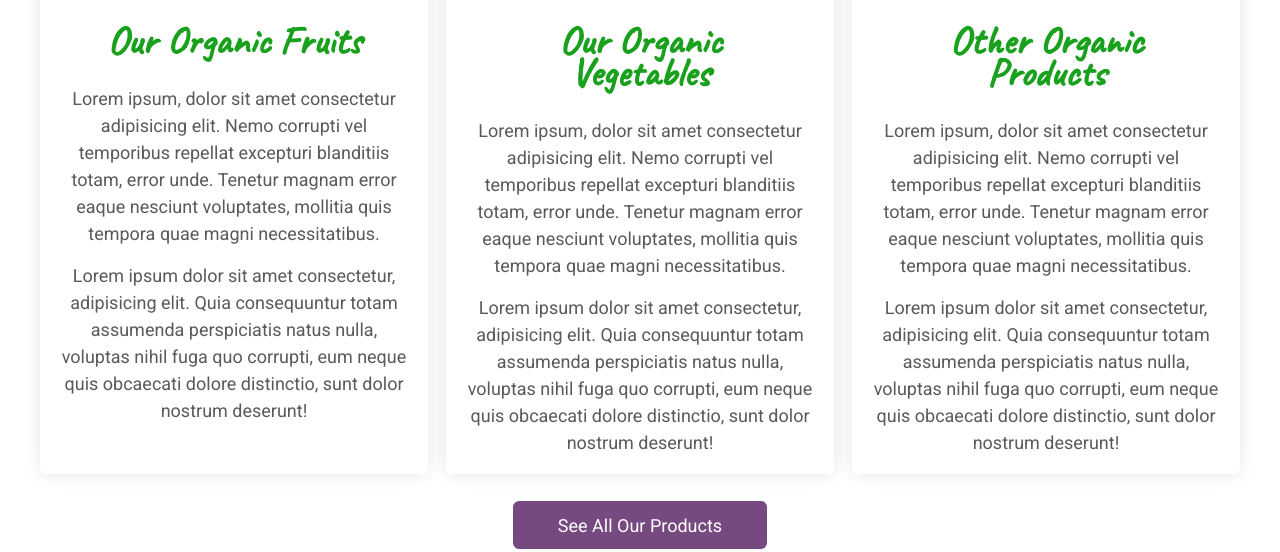
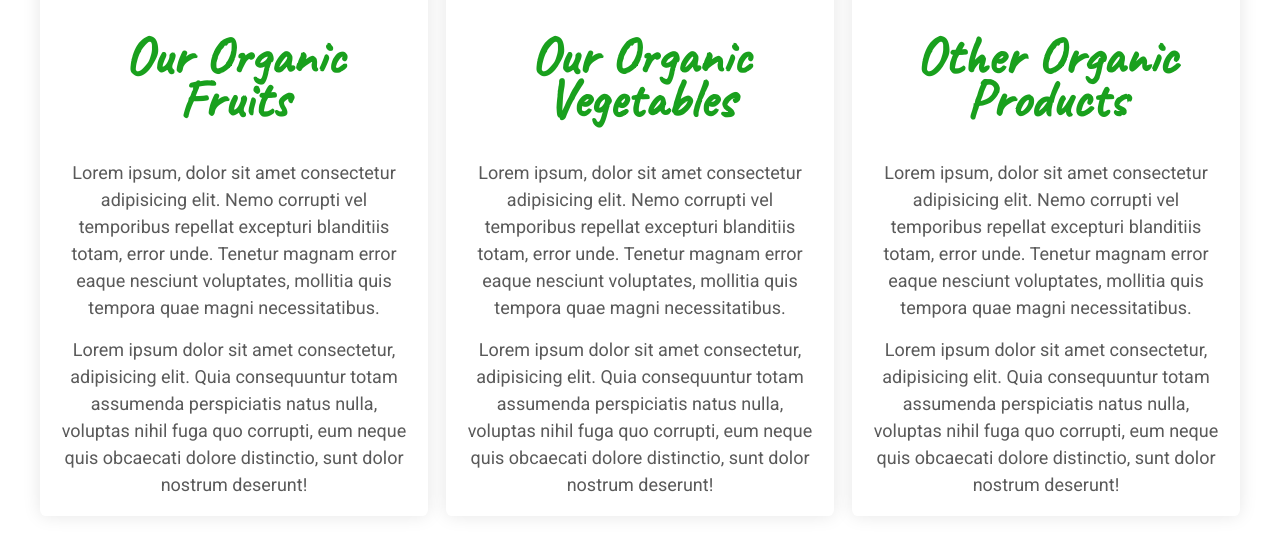
Before and after one commit to evabrinkmann/fruit-vegetable-shop, a website built with Parcel: page src/index.html in a window 1280 px wide. Shown: the part 2337-2889 px from the top of the page. Built offline with nearby package versions, Linux system fonts and the light colour scheme; files whose address does not match are found by name.

Commit message:
Add margin btw products and btn-group

```diff
--- a/src/styles.css
+++ b/src/styles.css
@@ -335,11 +335,16 @@ footer-social li a:focus {
   .products {
     flex-direction: row;
     max-width: 1200px;
+    margin-bottom: 2em;
   }
 
   .product {
     margin: 0;
     flex: 0 1 33%;
+  }
+
+  .product__titles {
+    font-size: 3em;
   }
 
   .product + .product {
```
Also changed, not shown: 3 other files.
